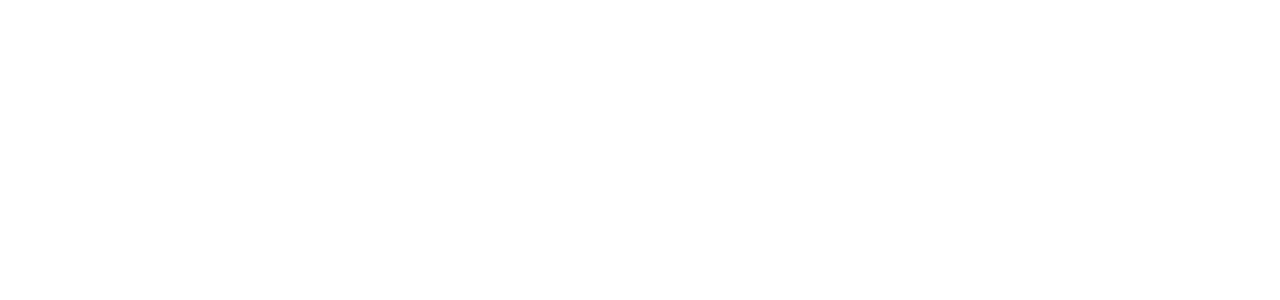
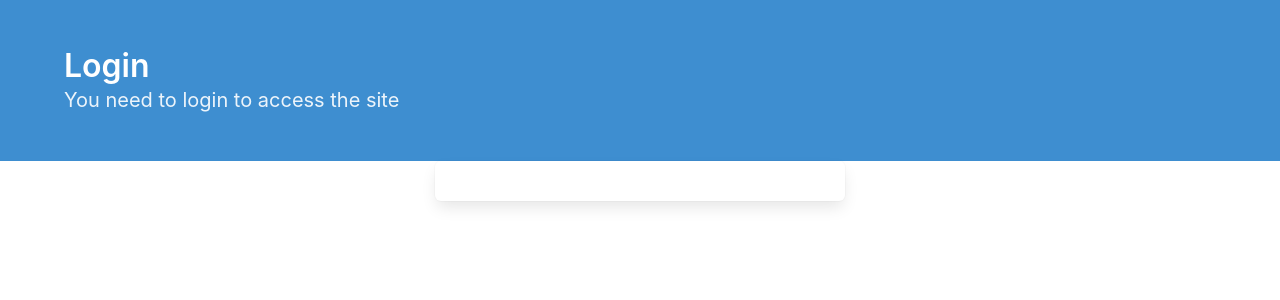
Before and after one commit to Chandler9Wilson/dealer-portal, a Flask app: page /login/ in a window 1280 px wide. Before the commit the part shown is empty. Shown: the top 300 px of the page. Run offline with Flask 2, Linux system fonts and the light colour scheme; some libraries are stand-ins or nearby versions.

Commit message:
Added some styling for login screen

```diff
--- a/portal_server/login_management/templates/login.html
+++ b/portal_server/login_management/templates/login.html
@@ -7,23 +7,36 @@
   <!-- sets the client id for google -->
   <meta name="google-signin-client_id" content="349469004723-j9csi1hlhb1s0abuap24lo50mgvbkrhh.apps.googleusercontent.com">
 
+  <link rel="stylesheet" type="text/css" href="https://cdnjs.cloudflare.com/ajax/libs/bulma/0.6.2/css/bulma.css">
+
   <script src="https://apis.google.com/js/platform.js" async defer></script>
 </head>
 
 <body>
-  <div class="g-signin2"
-    data-onsuccess="onSignIn"
-    data-cookiepolicy="single_host_origin"
-    data-redirecturi="localhost:8080/home">
+  <section class="hero is-info">
+    <div class="hero-body">
+      <div class="container">
+        <h1 class="title">
+          Login
+        </h1>
+        <h2 class="subtitle">
+          You need to login to access the site
+        </h2>
+      </div>
+    </div>
+  </section>
+
+  <div class="columns">
+    <div class="column is-one-third is-offset-one-third">
+      <div class="box">
+        <div class="g-signin2"
+          data-onsuccess="onSignIn"
+          data-cookiepolicy="single_host_origin"
+          data-redirecturi="localhost:8080/home">
+        </div>
+      </div>
+    </div>
   </div>
-
-  {% if current_user.is_authenticated %}
-    <h1>Hi {{ current_user.email }}!</h1>
-  {% endif %}
-
-  <div id="debug">{{debugIt}}</div>
-
-  <div id="result"></div>
 
   <!-- http://flask.pocoo.org/docs/0.12/api/#flask.url_for -->
   <script>
```
